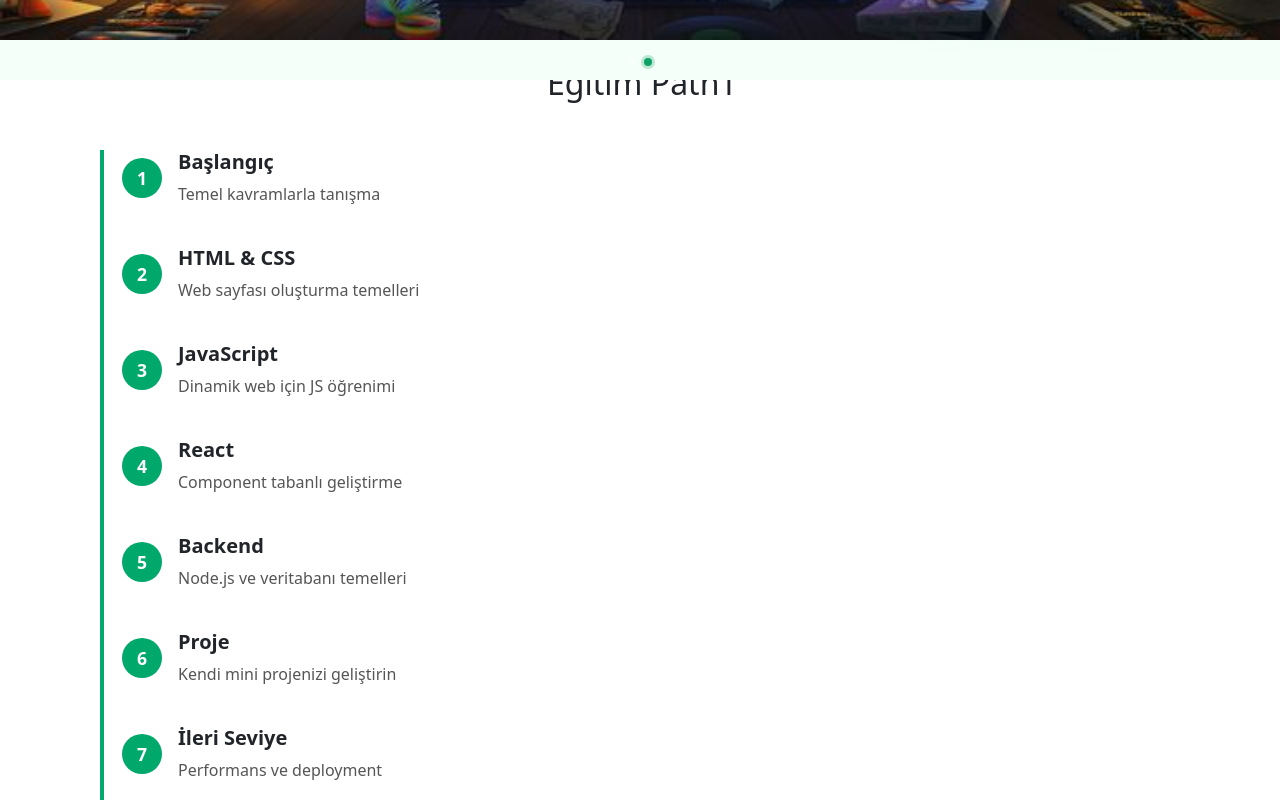
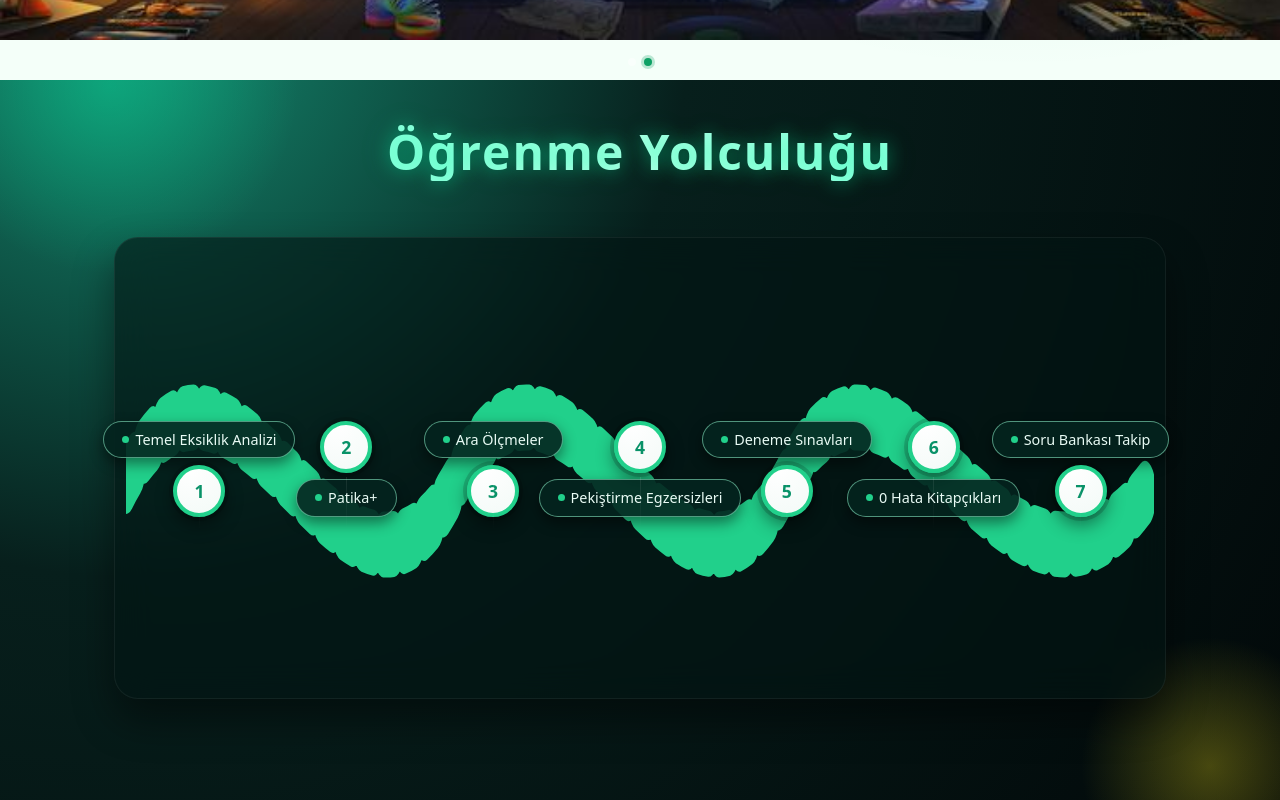
Before and after one commit to torealdemir/eduacademy, a React (Vite) app: page / in a window 1280 px wide. Shown: the part 720-1520 px from the top of the page. Built offline with nearby package versions, Linux system fonts and the light colour scheme; the HTML template or start-up script is replaced by a standard one.

Commit message:
fix:paths.jsx fixed

```diff
--- a/src/components/Paths.css
+++ b/src/components/Paths.css
@@ -1,44 +1,283 @@
-.path-container {
-  position: relative;
-  padding-left: 40px;
-  height: 82vh;
-}
-
-.path-step {
-  position: relative;
-  margin-bottom: 40px;
-}
-
-.step-number {
-  width: 40px;
-  height: 40px;
-  background: #00a86b;
-  color: white;
-  border-radius: 50%;
+/* === TAM EKRAN SECTION (100vh) === */
+.serpentine-section {
+  min-height: 100vh;
   display: flex;
   align-items: center;
   justify-content: center;
-  font-weight: bold;
-  font-size: 1.1rem;
-  flex-shrink: 0;
-  z-index: 2;
-  /* position: relative; */
+  padding: 3rem 0;
+  background: radial-gradient(circle at 10% 0%, #158c72 0, #071f1c 40%, #020809 100%);
+  position: relative;
+  overflow: hidden;
 }
 
-.step-content h5 {
-  font-weight: 600;
+/* Glow efektleri */
+.serpentine-section::before {
+  content: "";
+  position: absolute;
+  width: 380px;
+  height: 380px;
+  background: radial-gradient(circle, rgba(0, 255, 170, 0.3), transparent 70%);
+  top: -120px;
+  left: -80px;
+  pointer-events: none;
+}
+.serpentine-section::after {
+  content: "";
+  position: absolute;
+  width: 260px;
+  height: 260px;
+  background: radial-gradient(circle, rgba(248, 231, 28, 0.28), transparent 70%);
+  bottom: -80px;
+  right: -60px;
+  pointer-events: none;
 }
 
-.step-content p {
-  margin-bottom: 0;
-  color: #555;
+/* İç container */
+.serpentine-container {
+  max-width: 1100px;
+  width: 100%;
+  position: relative;
+  z-index: 1;
 }
 
-.path-line {
-  width: 4px;
-  background: #00a86b;
-  top: 0;
-  bottom: 0;
-  left: 20px; /* step-number'ın ortasına hizalama */
+/* Başlık */
+.serpentine-section h2 {
+  letter-spacing: 0.04em;
+}
+
+/* === YOL / PANEL === */
+.serpentine-wrapper {
+  width: 100%;
+  height: 480px; /* YÜKSELTİLDİ */
+  position: relative;
+  padding: 2rem 1.5rem 2rem;
+}
+
+/* Cam panel */
+.serpentine-wrapper::before {
+  content: "";
+  position: absolute;
+  inset: 8px 12px 10px;
+  border-radius: 24px;
+  background: rgba(3, 20, 19, 0.6);
+  border: 1px solid rgba(255, 255, 255, 0.06);
+  box-shadow: 0 20px 40px rgba(0, 0, 0, 0.45);
+  backdrop-filter: blur(18px);
+  -webkit-backdrop-filter: blur(18px);
+}
+
+/* SVG serpentine path */
+.serpentine-path {
+  width: 100%;
+  height: 440px; /* YÜKSELTİLDİ */
+  position: relative;
   z-index: 1;
 }
+
+/* Dalgalı çizgi animasyonu */
+.animated-line {
+  stroke: #21d08b;
+  stroke-dasharray: 14 14;
+  animation: flowing 3s linear infinite;
+}
+
+@keyframes flowing {
+  to {
+    stroke-dashoffset: -140;
+  }
+}
+
+/* === ADIMLAR: GRID SİSTEMİ === */
+.steps-layer {
+  position: absolute;
+  inset: 0;
+  display: grid;
+  grid-template-columns: repeat(7, minmax(0, 1fr));
+  align-items: center;
+  justify-items: center;
+  pointer-events: none;
+  padding: 0 1.5rem;
+  z-index: 2;
+}
+
+/* Step elemanları */
+.step-item {
+  position: relative;
+  display: flex;
+  flex-direction: column;
+  align-items: center;
+  gap: 0.4rem;
+  pointer-events: auto;
+}
+
+/* Dekor çizgi */
+.step-item::after {
+  content: "";
+  position: absolute;
+  width: 1px;
+  height: 52px;
+  background: linear-gradient(to bottom, rgba(255, 255, 255, 0.35), transparent);
+  top: 56px;
+  opacity: 0.25;
+  pointer-events: none;
+}
+
+/* Daire */
+.step-circle {
+  width: 52px;
+  height: 52px;
+  background: radial-gradient(circle at 30% 0, #ffffff, #f3faf7);
+  border: 4px solid #21d08b;
+  color: #099268;
+  border-radius: 50%;
+  font-weight: 700;
+  font-size: 1.1rem;
+  display: flex;
+  align-items: center;
+  justify-content: center;
+  box-shadow:
+    0 8px 18px rgba(0, 0, 0, 0.45),
+    0 0 0 4px rgba(0, 0, 0, 0.15);
+  transition: transform 0.22s ease, box-shadow 0.22s ease;
+}
+
+.step-circle:hover {
+  transform: translateY(-4px) scale(1.08);
+  box-shadow:
+    0 14px 28px rgba(0, 0, 0, 0.6),
+    0 0 0 4px rgba(33, 208, 139, 0.5);
+}
+
+/* Etiket */
+.step-label {
+  padding: 7px 18px;
+  border-radius: 999px;
+  font-weight: 500;
+  font-size: 0.9rem;
+  color: #e9fbf5;
+  white-space: nowrap;
+  background: rgba(4, 36, 31, 0.9);
+  border: 1px solid rgba(132, 225, 188, 0.6);
+  box-shadow: 0 6px 14px rgba(0, 0, 0, 0.45);
+  display: inline-flex;
+  align-items: center;
+  gap: 6px;
+  transition: transform 0.22s ease, background 0.22s ease, box-shadow 0.22s ease, border-color 0.22s ease;
+}
+
+/* Etiket renk noktası */
+.step-label::before {
+  content: "";
+  width: 7px;
+  height: 7px;
+  border-radius: 50%;
+  background: #21d08b;
+}
+
+/* Zigzag hizalama */
+.label-up {
+  order: -1; /* üstte */
+}
+
+.label-down {
+  order: 1; /* altta */
+}
+
+/* Hover */
+.step-label:hover {
+  background: linear-gradient(90deg, #21d08b, #16a085);
+  border-color: rgba(255, 255, 255, 0.35);
+  box-shadow: 0 10px 26px rgba(0, 0, 0, 0.65);
+  transform: translateY(-3px);
+}
+
+/* === RESPONSIVE AYARLAR === */
+
+/* Tablet */
+@media (max-width: 992px) {
+  .serpentine-wrapper {
+    height: 360px;
+    padding-inline: 0.75rem;
+  }
+
+  .serpentine-path {
+    height: 320px;
+  }
+
+  .steps-layer {
+    padding-inline: 0.75rem;
+  }
+}
+
+/* Mobil */
+@media (max-width: 768px) {
+  .serpentine-section {
+    min-height: auto;
+    padding: 2.5rem 0 3rem;
+    align-items: flex-start;
+  }
+
+  .serpentine-wrapper {
+    height: auto;
+    padding: 1rem 0.75rem 1.5rem;
+  }
+
+  .serpentine-wrapper::before {
+    inset: 8px 4px 12px;
+    border-radius: 20px;
+  }
+
+  /* Zigzag çizgi yok */
+  .serpentine-path {
+    display: none;
+  }
+
+  /* Adımlar dikey listeye döner */
+  .steps-layer {
+    position: static;
+    display: flex;
+    flex-direction: column;
+    gap: 1.6rem;
+    padding: 0.5rem 0 0.5rem;
+  }
+
+  .step-item::after {
+    display: none;
+  }
+
+  /* Mobilde etiket her zaman altta */
+  .step-label,
+  .label-up,
+  .label-down {
+    order: 1;
+  }
+
+  .serpentine-section {
+    padding-top: 4rem !important;  /* Başlığı aşağı çekiyor */
+  }
+
+  .serpentine-title,
+  .serpentine-title-minimal,
+  .serpentine-title-future {
+    margin-top: 1.5rem;     /* Başlık offset düzeltme */
+    margin-bottom: 2rem;
+    text-align: center;
+  }
+
+}
+
+.serpentine-title {
+  font-size: clamp(2.2rem, 4vw, 3rem);
+  font-weight: 800;
+  text-align: center;
+  color: #eafff8;
+  margin-bottom: 3rem;
+  letter-spacing: 0.03em;
+
+  background: linear-gradient(90deg, #6fffd6, #b2ffe6, #6fffd6);
+  -webkit-background-clip: text;
+  -webkit-text-fill-color: transparent;
+
+  text-shadow: 0 0 18px rgba(0, 255, 170, 0.4),
+               0 0 34px rgba(0, 255, 170, 0.18);
+}
--- a/src/components/Paths.jsx
+++ b/src/components/Paths.jsx
@@ -1,33 +1,58 @@
 import React from "react";
-import "./Paths.css"; // Stil dosyasını oluşturacağız
+import "./Paths.css";
 
 const pathData = [
-  { step: 1, title: "Başlangıç", description: "Temel kavramlarla tanışma" },
-  { step: 2, title: "HTML & CSS", description: "Web sayfası oluşturma temelleri" },
-  { step: 3, title: "JavaScript", description: "Dinamik web için JS öğrenimi" },
-  { step: 4, title: "React", description: "Component tabanlı geliştirme" },
-  { step: 5, title: "Backend", description: "Node.js ve veritabanı temelleri" },
-  { step: 6, title: "Proje", description: "Kendi mini projenizi geliştirin" },
-  { step: 7, title: "İleri Seviye", description: "Performans ve deployment" },
+  { step: 1, title: "Temel Eksiklik Analizi", labelPos: "up" },
+  { step: 2, title: "Patika+", labelPos: "down" },
+  { step: 3, title: "Ara Ölçmeler", labelPos: "up" },
+  { step: 4, title: "Pekiştirme Egzersizleri", labelPos: "down" },
+  { step: 5, title: "Deneme Sınavları", labelPos: "up" },
+  { step: 6, title: "0 Hata Kitapçıkları", labelPos: "down" },
+  { step: 7, title: "Soru Bankası Takip", labelPos: "up" },
 ];
 
-export default function EducationPath() {
+export default function SerpentinePath() {
   return (
-    <div className="container py-5">
-      <h2 className="text-center mb-5">Eğitim Path’i</h2>
-      <div className="path-container position-relative">
-        {pathData.map((item, idx) => (
-          <div key={idx} className="path-step d-flex align-items-center">
-            <div className="step-number flex-shrink-0">{item.step}</div>
-            <div className="step-content ms-3">
-              <h5>{item.title}</h5>
-              <p>{item.description}</p>
-            </div>
+    <section className="serpentine-section">
+      <div className="container serpentine-container">
+        <h2 className="serpentine-title">Öğrenme Yolculuğu</h2>
+
+        <div className="serpentine-wrapper position-relative">
+          {/* Dalgalı yol */}
+          <svg
+            className="serpentine-path"
+            viewBox="0 0 1400 200"
+            preserveAspectRatio="none"
+          >
+            <path
+              className="animated-line"
+              d="M0,100
+                 C150,0 300,200 450,100
+                 C600,0 750,200 900,100
+                 C1050,0 1200,200 1400,100"
+              strokeWidth="30"
+              fill="none"
+              strokeLinecap="round"
+            />
+          </svg>
+
+          {/* Adımlar */}
+          <div className="steps-layer">
+            {pathData.map((item) => (
+              <div key={item.step} className="step-item">
+                <div className="step-circle">{item.step}</div>
+                <div
+                  className={`step-label ${
+                    item.labelPos === "up" ? "label-up" : "label-down"
+                  }`}
+                >
+                  {item.title}
+                </div>
+              </div>
+            ))}
           </div>
-        ))}
-        {/* Dikey çizgi */}
-        <div className="path-line position-absolute top-0 start-2 translate-middle-x"></div>
+        </div>
       </div>
-    </div>
+    </section>
   );
 }
```
